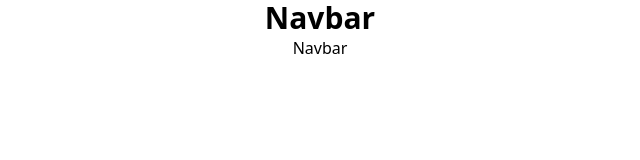
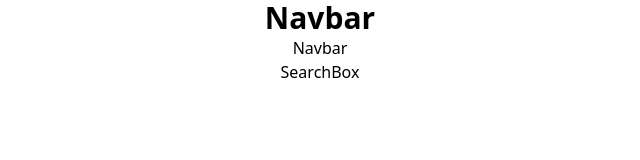
Before and after one commit to DMaz009/Trek, a React (Create React App) app: page / in a window 1280 px wide. Shown: the top 160 px of the page, without its empty margins (320-960 px from the left). Built offline with nearby package versions, Linux system fonts and the light colour scheme.

Commit message:
add SearchBox to HomePage

```diff
--- a/src/Components/HomePage.js
+++ b/src/Components/HomePage.js
@@ -1,5 +1,6 @@
 import React, { Component } from "react";
 import Navbar from "./Navbar";
+import SearchBox from "./SearchBox"
 
 export default class HomePage extends Component {
   constructor(props) {
@@ -10,6 +11,7 @@ export default class HomePage extends Component {
     return (
       <>
         <Navbar />
+        <SearchBox />
       </>
     );
   }
```
